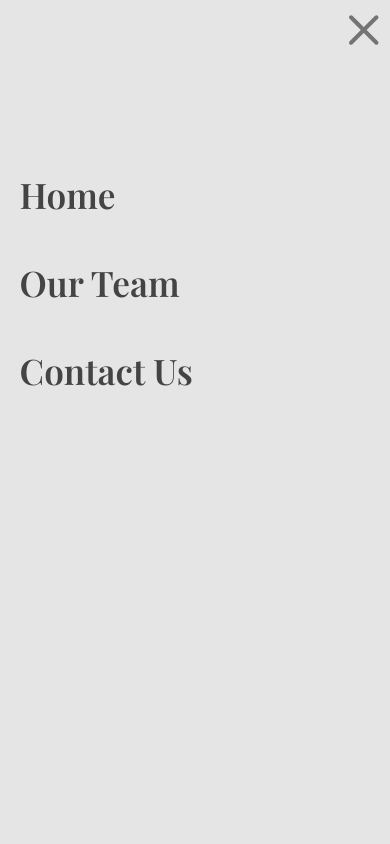
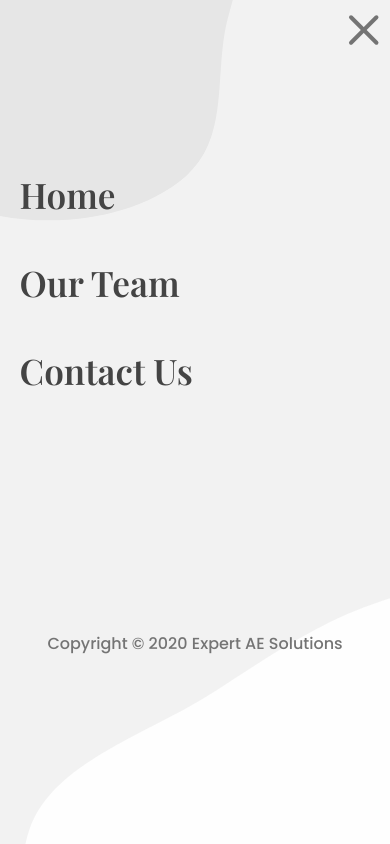
Before and after one commit to Nirbyoleek/ES-India, a React (Create React App) app: page /Ourteam in a window 390 px wide. Both pictures are taken after a click on the element 360 px from the left and 30 px from the top of the page. Shown: the top 844 px of the page. Built offline with nearby package versions, Linux system fonts and the light colour scheme.

Commit message:
add animation to nav menu

```diff
--- a/src/components/nav-header/nav contact.js
+++ b/src/components/nav-header/nav contact.js
@@ -3,6 +3,8 @@ import Logo from "../../assets/Logo.svg";
 //import Bar from "../../assets/Hamburger-1.png";
 import {Link} from "react-router-dom";
 import classes from "./nav-header.module.css";
+import {Fade} from 'react-awesome-reveal';
+import background from '../../assets/nav menu/background.svg';
 
 
 const Header = () => {
@@ -20,12 +22,17 @@ let menu;
 if(showMenu){
     menu = <div>
         <div className={classes.menu_div}>
+        <Fade direction="right" style={{zIndex: "101"}} duration={1000}>
+          <div style={{backgroundImage: `url(${background})`, height: '100vh'}}>
                 <ul>
                     <li><Link style={{color: "#444444",fontFamily: "Playfair Display"}} to="/">Home</Link></li>
                     <li><Link style={{color: "#444444",fontFamily: "Playfair Display"}} to="/ourteam">Our Team</Link></li>
                     <li><Link style={{color: "#444444",fontFamily: "Playfair Display"}} to="/contactus">Contact Us</Link></li>
                 </ul>
+            <p className={classes.subtext}>Copyright © 2020 Expert AE Solutions</p>
             </div>
+            </Fade>
+    </div>
     </div>
 }
     return(
--- a/src/components/nav-header/nav our team.js
+++ b/src/components/nav-header/nav our team.js
@@ -3,6 +3,8 @@ import Logo from "../../assets/Logo.svg";
 //import Bar from "../../assets/Hamburger-1.png";
 import {Link} from "react-router-dom";
 import classes from "./nav-header.module.css";
+import {Fade} from 'react-awesome-reveal';
+import background from '../../assets/nav menu/background.svg';
 
 
 const Header = () => {
@@ -20,12 +22,17 @@ let menu;
 if(showMenu){
     menu = <div>
         <div className={classes.menu_div}>
+        <Fade direction="right" style={{zIndex: "101"}} duration={1000}>
+          <div style={{backgroundImage: `url(${background})`, height: '100vh'}}>
                 <ul>
                     <li><Link style={{fontFamily: "Playfair Display",color: "#444444"}} to="/">Home</Link></li>
                     <li><Link style={{color: "#444444",fontFamily: "Playfair Display"}} to="/ourteam">Our Team</Link></li>
                     <li><Link style={{color: "#444444",fontFamily: "Playfair Display"}} to="/contactus">Contact Us</Link></li>
                 </ul>
+                <p className={classes.subtext}>Copyright © 2020 Expert AE Solutions</p>
             </div>
+            </Fade>
+    </div>
     </div>
 }
     return(
--- a/src/components/nav-header/nav-header.js
+++ b/src/components/nav-header/nav-header.js
@@ -104,6 +104,7 @@ const Header = () => {
               </Link>
             </li>
           </ul>
+          <p style={{textAlign:"center"}}>Copyright © 2020 Expert AE Solutions</p>
         </div>
         </Fade>
         </div>
--- a/src/components/nav-header/nav-header.module.css
+++ b/src/components/nav-header/nav-header.module.css
@@ -124,6 +124,11 @@
   position: fixed;
   width: 40px;
 }
+.subtext{
+  position: relative;
+  text-align: center;
+  top: 200px;
+}
 
 @media screen and (min-width: 850px) {
   .menu_btn {
```
